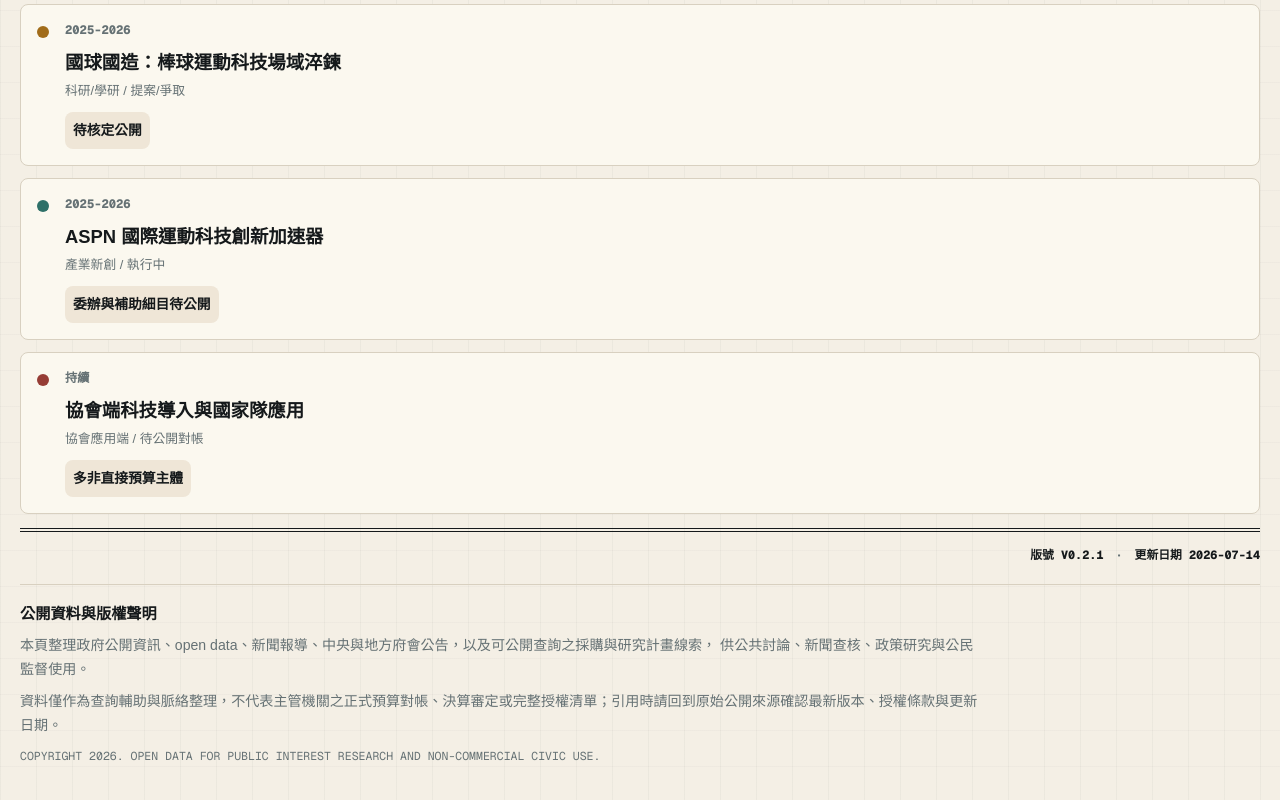
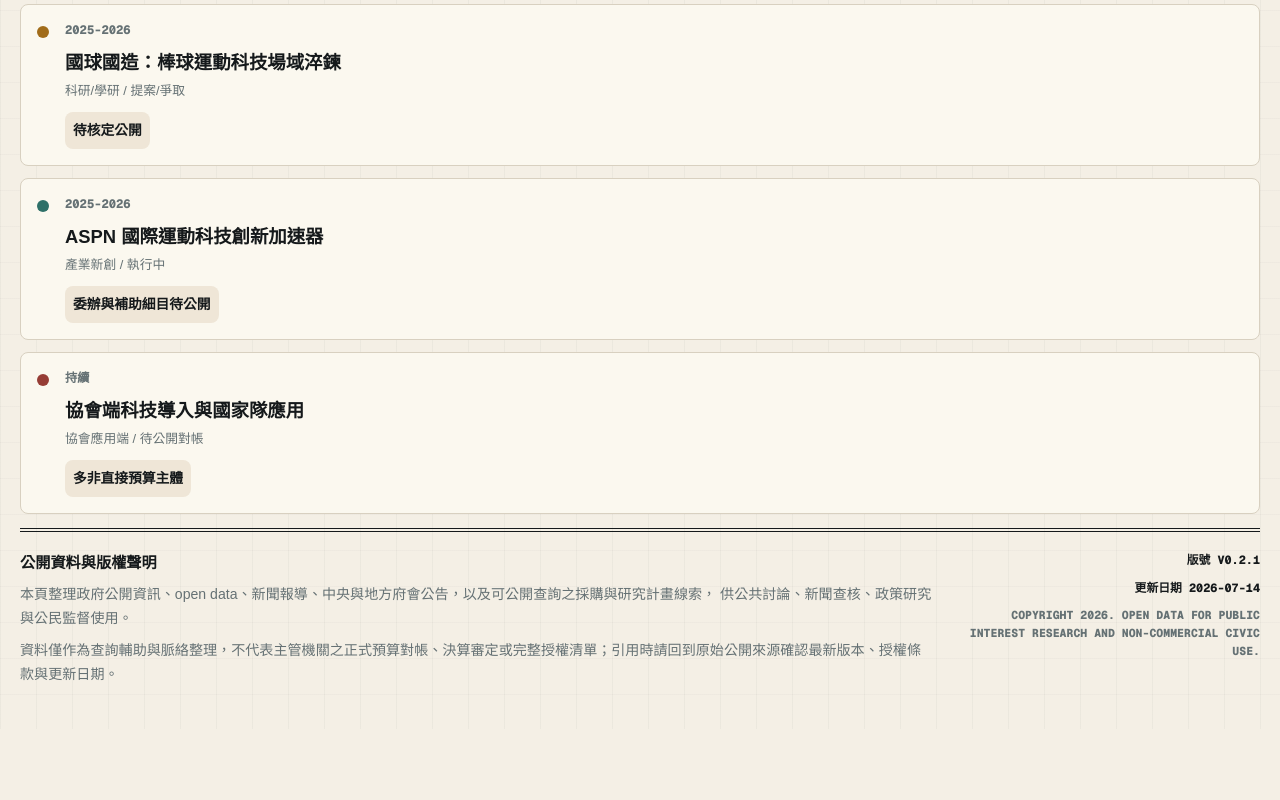
Before and after one commit to doublemoreart-dotcom/sporttech, a Next.js app: page / in a window 1280 px wide. Shown: the part 2078-2878 px from the top of the page. After the commit the page ends 2807 px from the top, so only its background shows below. Built offline with nearby package versions, Linux system fonts and the light colour scheme.

Commit message:
Integrate footer metadata layout

```diff
--- a/app/globals.css
+++ b/app/globals.css
@@ -881,48 +881,16 @@
   }
 }
 
-.release-strip {
+.site-footer {
   border-top: 4px double var(--ink);
-  color: var(--ink);
-  margin-top: 14px;
-  padding-top: 10px;
-  text-align: right;
-}
-
-.release-strip p {
-  align-items: center;
-  color: var(--muted);
-  font-family: var(--font-geist-mono), monospace;
-  font-size: 0.74rem;
-  font-weight: 800;
-  display: inline-flex;
-  flex-wrap: wrap;
-  gap: 6px 12px;
-  justify-content: flex-end;
-  letter-spacing: 0;
-  margin: 0;
-  text-transform: uppercase;
-}
-
-.release-strip span {
-  color: var(--ink);
-}
-
-.release-strip span + span::before {
-  color: var(--muted);
-  content: "·";
-  margin-right: 12px;
-}
-
-.site-footer {
-  border-top: 1px solid var(--line);
   color: var(--muted);
   display: grid;
-  gap: 8px;
+  gap: 18px;
   font-size: 0.88rem;
+  grid-template-columns: minmax(0, 1fr) minmax(220px, 0.34fr);
   line-height: 1.7;
-  margin-top: 18px;
-  padding-top: 16px;
+  margin-top: 14px;
+  padding-top: 18px;
 }
 
 .site-footer strong {
@@ -930,17 +898,35 @@
   font-size: 0.95rem;
 }
 
-.site-footer p {
+.footer-copy {
+  display: grid;
+  gap: 8px;
+}
+
+.footer-copy p {
   margin: 0;
   max-width: 960px;
 }
 
-.site-footer small {
+.footer-meta {
+  align-content: start;
+  color: var(--ink);
+  display: grid;
+  font-family: var(--font-geist-mono), monospace;
+  font-size: 0.74rem;
+  font-weight: 800;
+  gap: 8px;
+  justify-items: end;
+  letter-spacing: 0;
+  text-align: right;
+  text-transform: uppercase;
+}
+
+.footer-meta small {
   color: var(--muted);
-  font-family: var(--font-geist-mono), monospace;
   font-size: 0.72rem;
-  letter-spacing: 0;
-  text-transform: uppercase;
+  line-height: 1.55;
+  max-width: 320px;
 }
 
 @media (max-width: 1040px) {
@@ -989,12 +975,13 @@
     grid-template-columns: 1fr;
   }
 
-  .release-strip {
-    text-align: left;
+  .site-footer {
+    grid-template-columns: 1fr;
   }
 
-  .release-strip p {
-    justify-content: flex-start;
+  .footer-meta {
+    justify-items: start;
+    text-align: left;
   }
 
   .drawer-panel {
--- a/app/page.tsx
+++ b/app/page.tsx
@@ -427,13 +427,8 @@
         </div>
       )}
 
-      <section className="release-strip" aria-label="版本資訊">
-        <p>
-          <span>版號 v0.2.1</span>
-          <span>更新日期 2026-07-14</span>
-        </p>
-      </section>
       <footer className="site-footer" aria-label="公開資料與版權聲明">
+        <div className="footer-copy">
           <strong>公開資料與版權聲明</strong>
           <p>
             本頁整理政府公開資訊、open data、新聞報導、中央與地方府會公告，以及可公開查詢之採購與研究計畫線索，
@@ -442,7 +437,12 @@
           <p>
             資料僅作為查詢輔助與脈絡整理，不代表主管機關之正式預算對帳、決算審定或完整授權清單；引用時請回到原始公開來源確認最新版本、授權條款與更新日期。
           </p>
+        </div>
+        <div className="footer-meta" aria-label="版本與授權用途">
+          <span>版號 v0.2.1</span>
+          <span>更新日期 2026-07-14</span>
           <small>Copyright 2026. Open data for public interest research and non-commercial civic use.</small>
+        </div>
       </footer>
       </main>
     </>
```
Also changed, not shown: 1 other file (tests, documents, lock files or other folders). Lines whose indentation alone changed are shown as unchanged.
